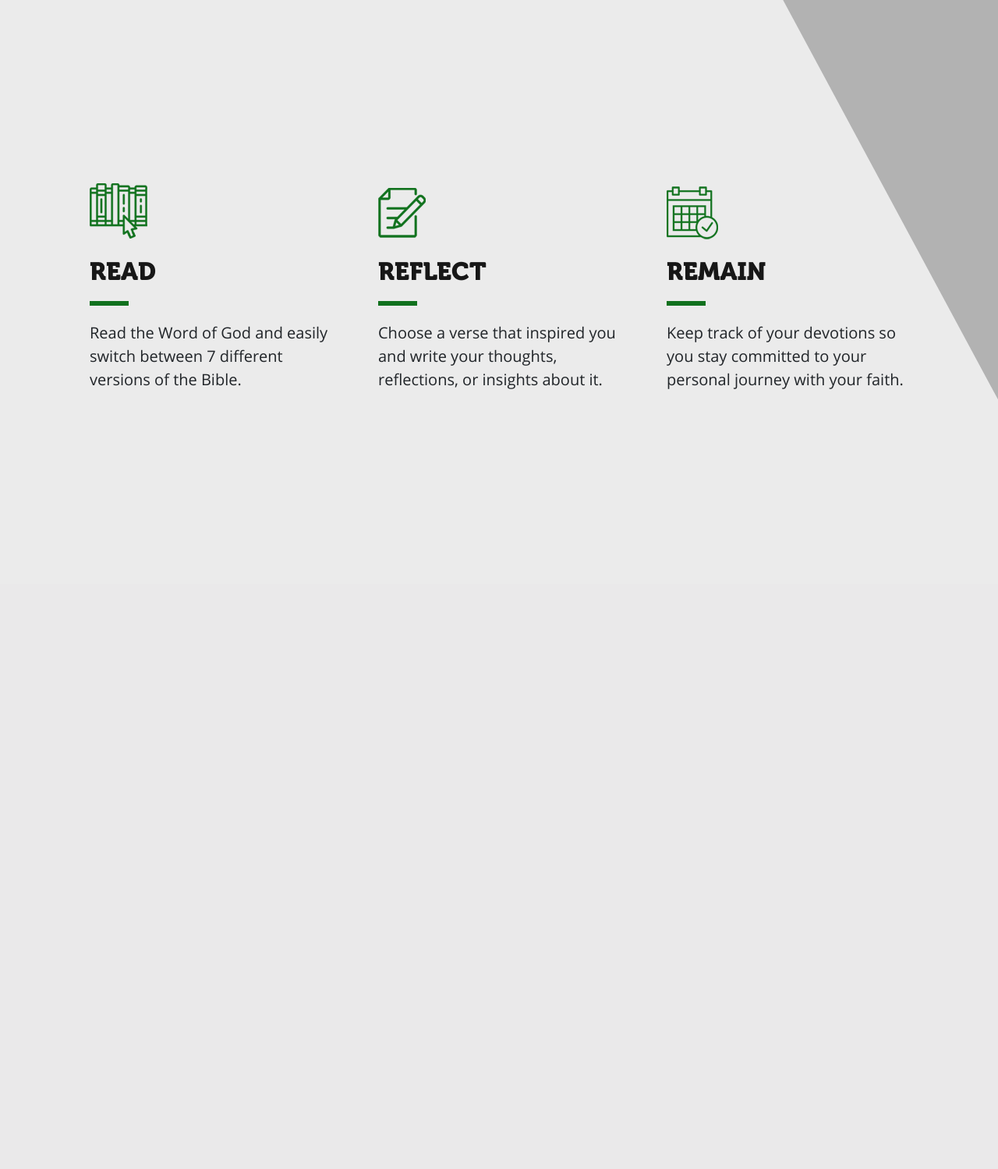
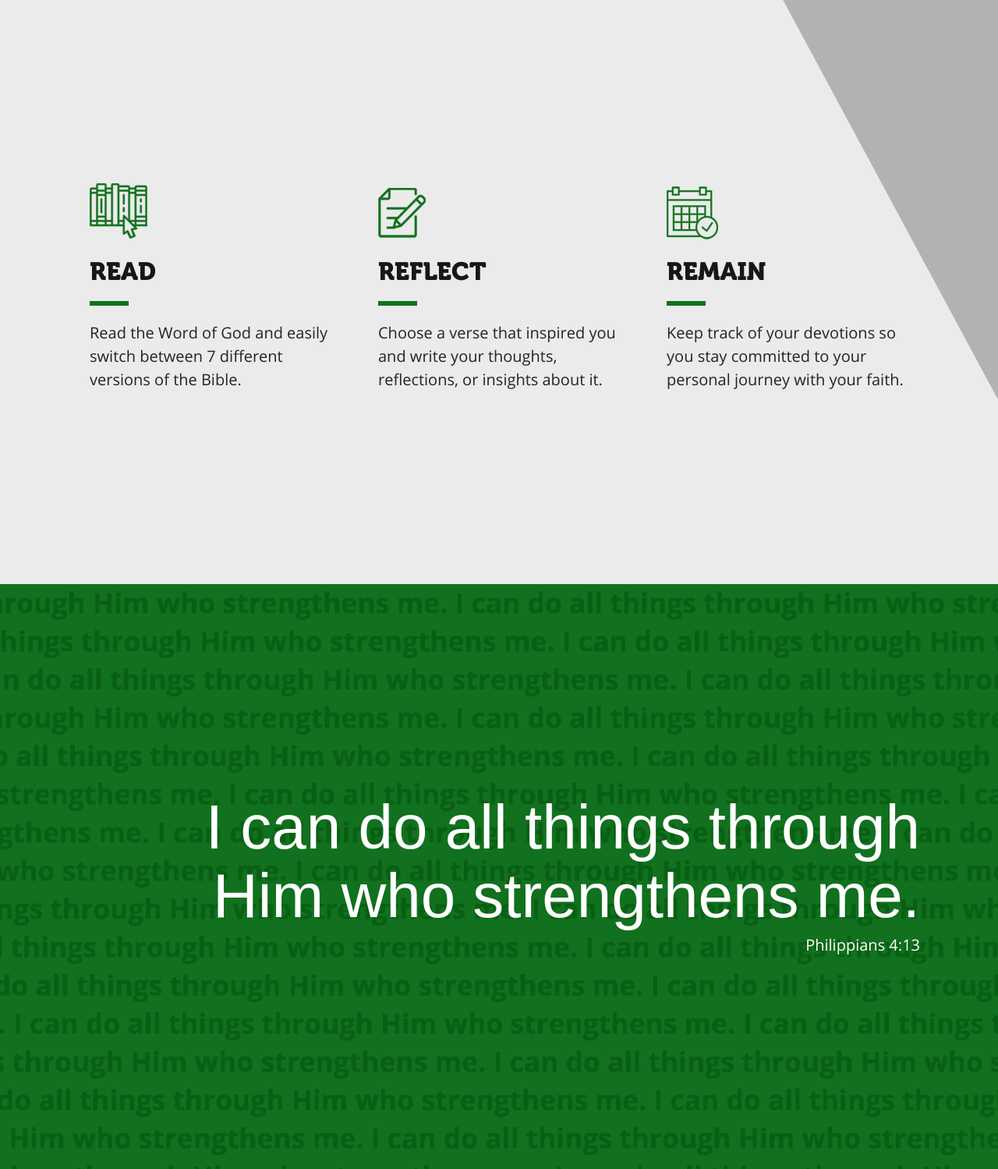
Before and after one commit to reginaalyssa/Deevo, a Django app: page /about/ in a window 1280 px wide. Shown: the part 1611-3110 px from the top of the page at 78% size. Before the commit the page ends 2123 px from the top, so only its background shows below. Run offline with Django 3.2, Linux system fonts and the light colour scheme; some libraries are stand-ins or nearby versions; some web fonts are replaced.

Commit message:
Add Section 4 (Featured Verse) for About page

```diff
--- a/deevo/static/css/about.css
+++ b/deevo/static/css/about.css
@@ -4,34 +4,30 @@ section {
 }
 
 p {
-    font-size: 1.25em;
+    font-size: 1.25rem;
 }
 
 .row {
     margin: 0;
 }
 
-.container {
+/* Section 1 - Header */
 
+#main {
+    min-height: 100%;
+    color: white;
+    padding-bottom: 70px;
 }
-
-/* Section 1 - Header */
 
 #main h1 {
     font-family: "Affectionately-Yours", sans-serif;
-    font-size: 10em;
+    font-size: 8rem;
     margin-bottom: 0;
     height: 150px;
 }
 
 #main p {
     font-size: 1.5em;
-}
-
-#main {
-    min-height: 100%;
-    color: white;
-    padding-bottom: 70px;
 }
 
 /* Section 2 - About */
@@ -85,3 +81,28 @@ p {
 #features .col-md-4 {
     padding: 0 30px;
 }
+
+/* Section 4 - Featured Verse */
+
+#featured-verse {
+    background: #11711e url("../images/about/featured-bg.gif") no-repeat center;
+    background-size: cover;
+    color: #ffffff;
+    text-align: right;
+}
+
+#featured-verse h1 {
+    font-family: "OpenSans-Bold", sans-serif;
+    font-size: 5rem;
+}
+
+#featured-verse h2 {
+    font-size: 1.25rem;
+
+}
+
+@media (max-width: 576px) {
+    #featured-verse h1 {
+        font-size: 2.45rem;
+    }
+}
--- a/deevo/static/css/style.css
+++ b/deevo/static/css/style.css
@@ -21,7 +21,7 @@
 html {
     height: 100%;
     min-height: 410px;
-    min-width: 370px;
+    min-width: 290px;
 }
 
 body {
@@ -42,7 +42,7 @@ body {
 #main-navbar .navbar-brand {
     font-family: "Affectionately-Yours", sans-serif;
     font-weight: bold;
-    font-size: 2.5em;
+    font-size: 2.5rem;
     color: #353535;
     padding: 0;
 }
--- a/deevo/templates/about.html
+++ b/deevo/templates/about.html
@@ -12,11 +12,13 @@
 {% block container %}
     <main id="main" class="row align-items-center">
         <div class="container">
-            <div class="col-12 col-lg-12 col-md-12 text-center">
-                <h1>Deevo</h1>
-                <p>
-                    Your personal daily devotion web application.
-                </p>
+            <div class="row">
+                <div class="col-12 text-center">
+                    <h1>Deevo</h1>
+                    <p>
+                        Your personal daily devotion web application.
+                    </p>
+                </div>
             </div>
         </div>
     </main>
@@ -76,11 +78,17 @@
         </div>
     </section>
 
-{#     <section id="featured_verse" class="container">#}
-{#        <h1>I can do all things through Him who strengthens me.</h1>#}
-{#        <h2>Philippians 4:13</h2>#}
-{#    </section>#}
-{##}
+     <section id="featured-verse" class="row align-items-center">
+        <div class="container">
+            <div class="row">
+                <div class="col-12">
+                    <h1>I can do all things through Him who strengthens me.</h1>
+                    <h2>Philippians 4:13</h2>
+                </div>
+            </div>
+        </div>
+    </section>
+
 {#     <section id="cto" class="container">#}
 {#        <h1>Deevo</h1>#}
 {#        <h2>Start your daily devotion with us.</h2>#}
```
Also changed, not shown: deevo/static/css/home.css (+4 -3 lines), deevo/static/images/about/featured-bg.gif (added), deevo/static/images/about/featured-bg.png (added), deevo/static/images/about/featured-overlay.png (added).
